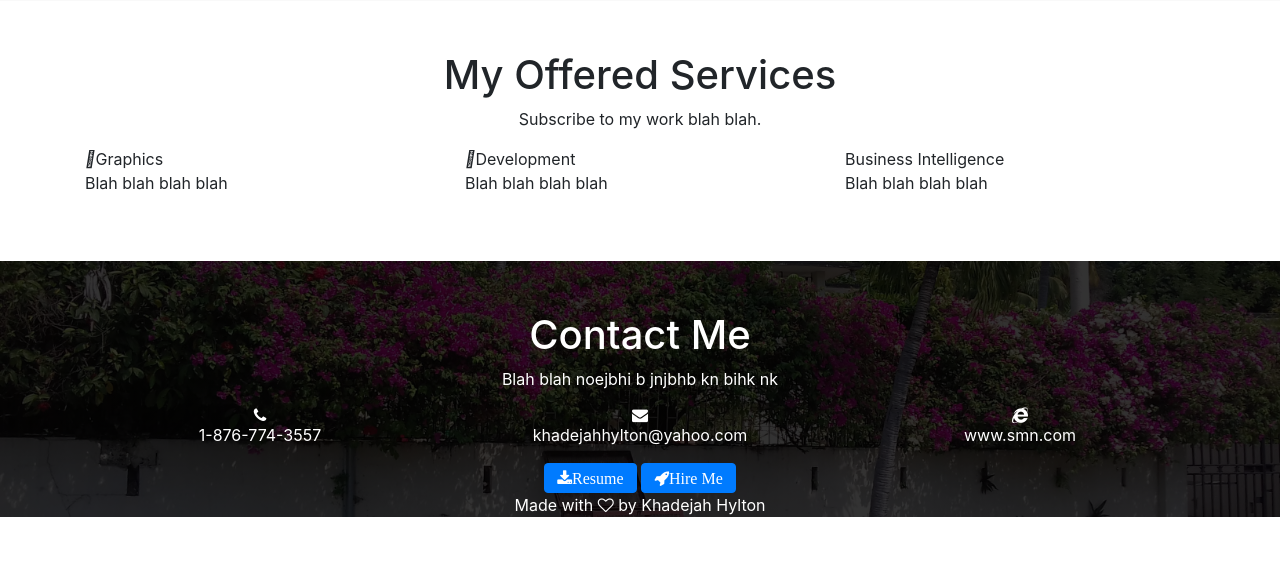
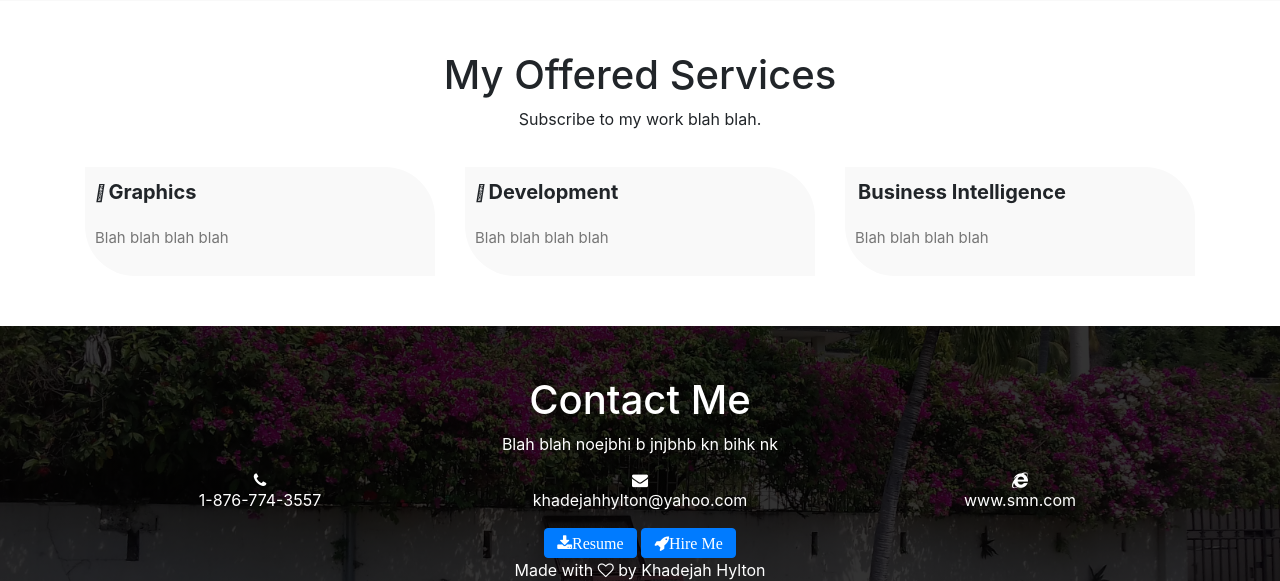
Before and after one commit to Dejah9/profile, a PHP site: page / in a window 1280 px wide. Shown: the part 2432-3013 px from the top of the page. Before the commit the page ends 2949 px from the top, so only its background shows below. Run offline with PHP 8.4, Linux system fonts and the light colour scheme.

Commit message:
servives-box edited... wasnt spelt right

```diff
--- a/index.php
+++ b/index.php
@@ -182,7 +182,7 @@
 
 		<div class="row">
 			<div class="col-md-4">
-				<div class="service-box">
+				<div class="services-box">
 					<i class="fas fa-rocket"></i><span>Graphics</span>
 					<p>Blah blah blah blah</p>
 				</div>
@@ -190,14 +190,14 @@
 			</div>
 				<div class="col-md-4">
 
-				<div class="service-box">
+				<div class="services-box">
 					<i class="fas fa-bolt"></i><span>Development</span>
 					<p>Blah blah blah blah</p>
 				</div>
 			</div>
 				<div class="col-md-4">
 
-				<div class="service-box">
+				<div class="services-box">
 					<i class="fas fa-chart-pie"></i><span>Business Intelligence</span>
 					<p>Blah blah blah blah</p>
 				</div>
```
